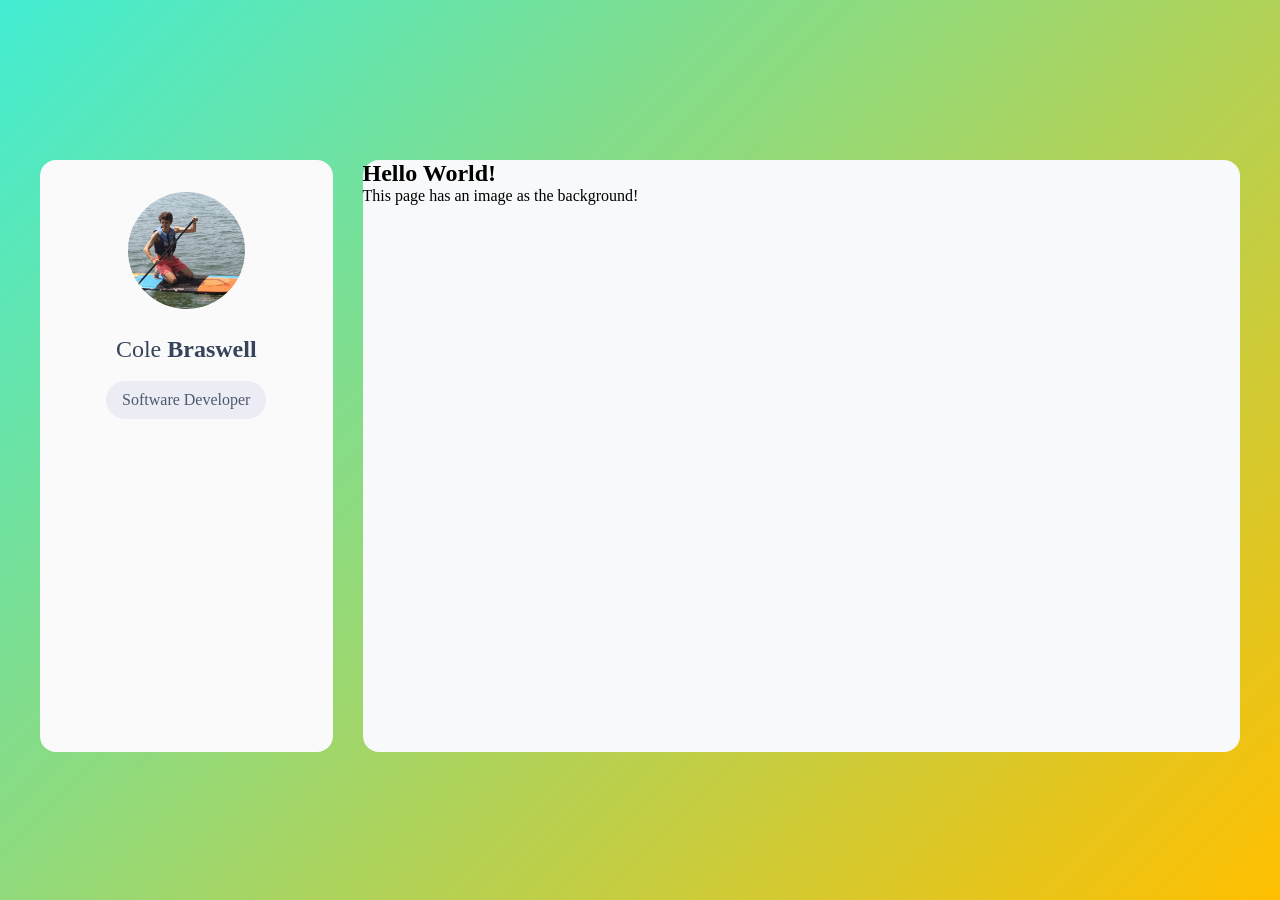
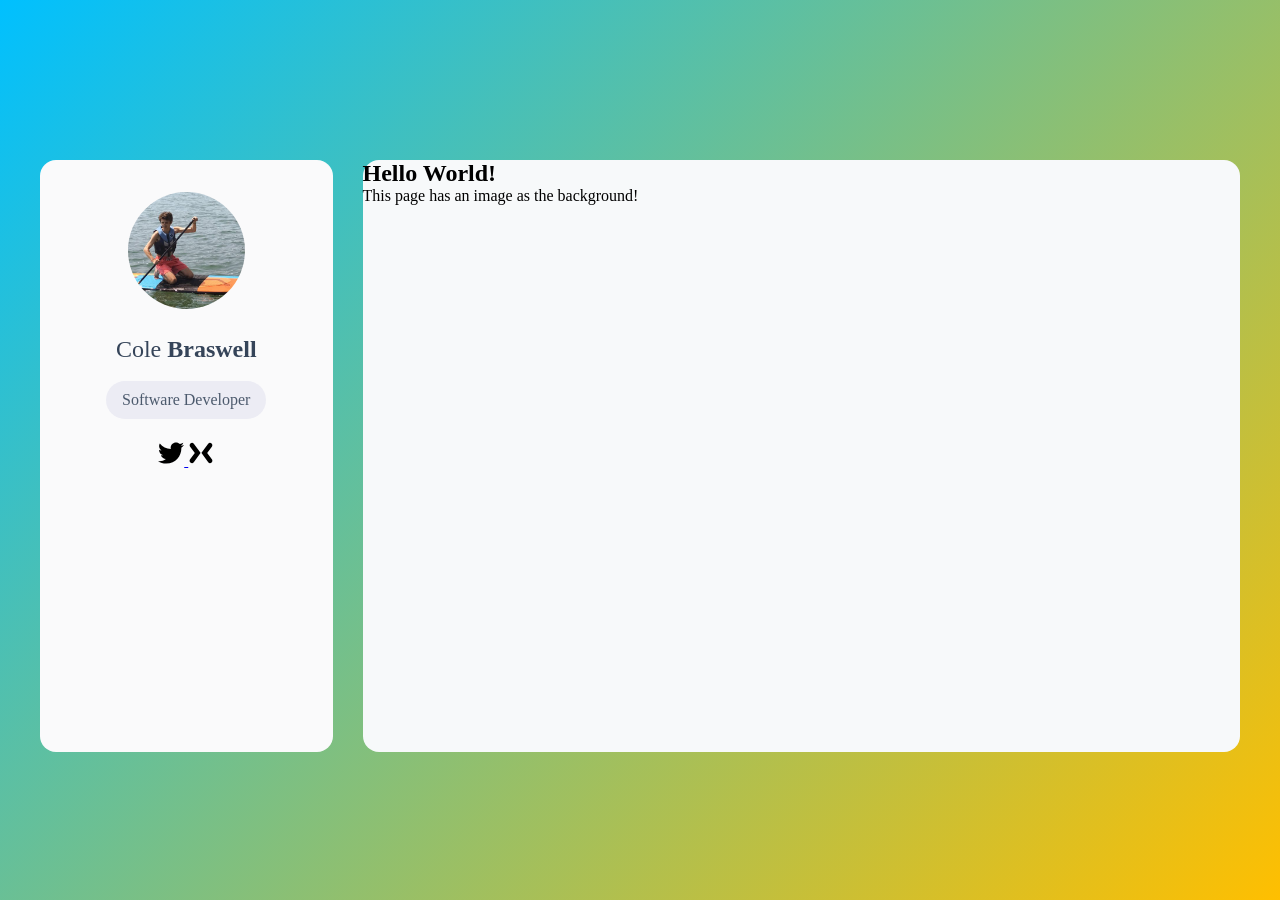
Before and after one commit to Elocmi/Website, a plain HTML site: page index.html in a window 1280 px wide. Drawn offline with Linux system fonts and the light colour scheme.

Commit message:
Added social stuff

```diff
--- a/index.css
+++ b/index.css
@@ -1,5 +1,5 @@
 body {
-  background: linear-gradient(135deg, #43edd3 0%, #ffbf00 100%);
+  background: linear-gradient(135deg, #00c0ff 0%, #ffbf00 100%);
   background-repeat: no-repeat;
   height: 100%;
   min-height: 900px;
@@ -78,6 +78,15 @@ h2 {
   text-transform: capitalize;
 }
 
+.social-links {
+  position: absolute;
+  top: 17.5rem;
+}
+
+.social-links img {
+  width: 26px;
+}
+
 .right {
   background-color: rgb(247, 249, 250);
 border-radius: 1rem;
--- a/index.html
+++ b/index.html
@@ -15,6 +15,14 @@
                     Braswell
                 </h2>
                 <p>Software Developer</p>
+                <figure class="social-links">
+                    <a href="https://twitter.com/colebraswell">
+                        <img src="assets/twitter-brands.svg" alt="twitter logo">
+                    </a>
+                    <a href="https://mixer.com/elocmi">
+                        <img src="assets/mixer-brands.svg" alt="mixer logo">
+                    </a>
+                </figure>
             </section>
             <section class="right">
                 <h1>Hello World!</h1>
```
Also changed, not shown: assets/mixer-brands.svg (added), assets/twitter-brands.svg (added), 1 other file.
